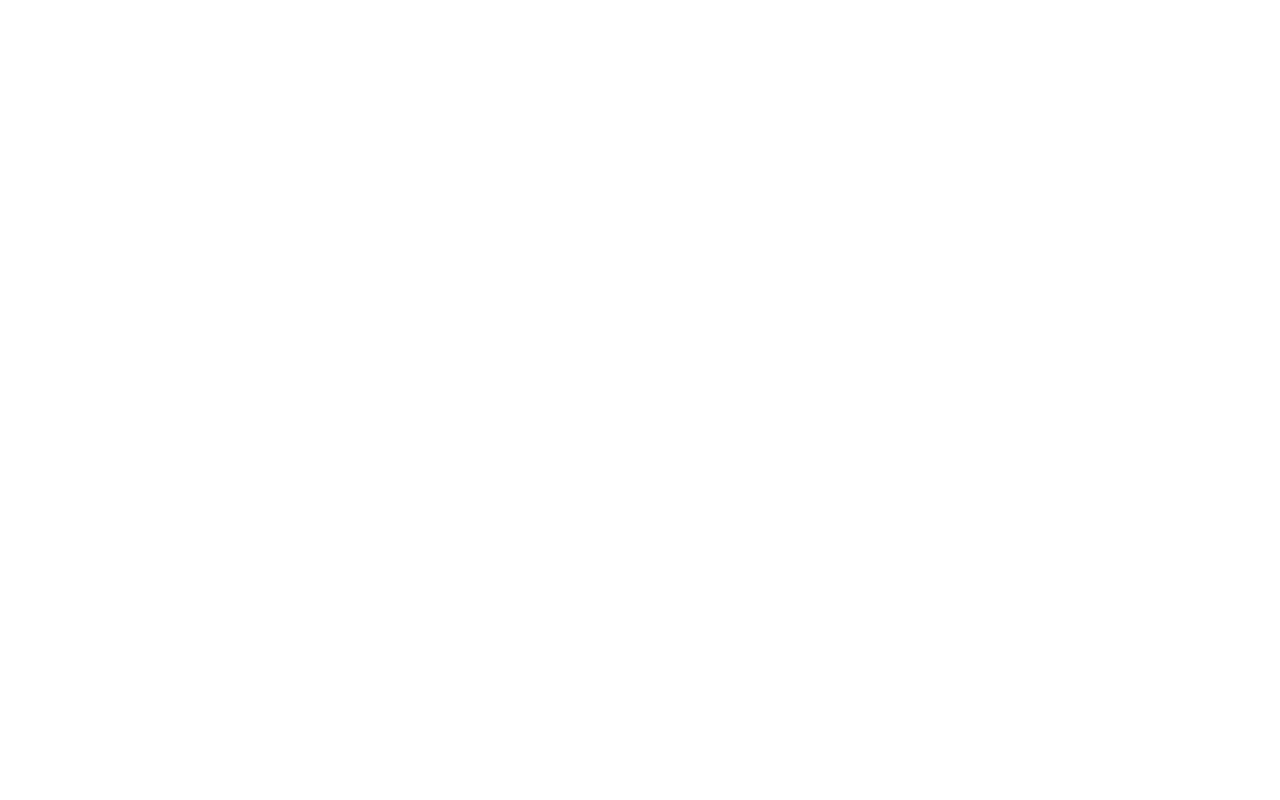
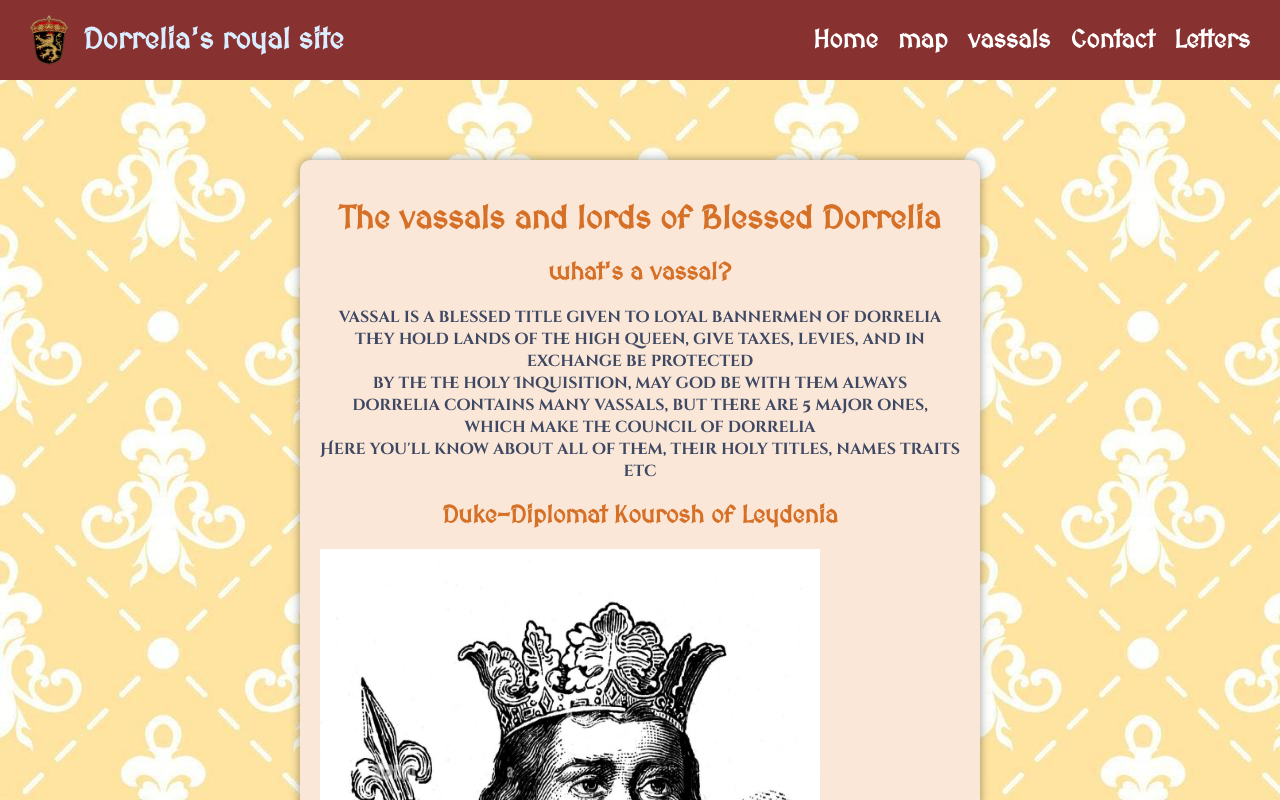
Before and after one commit to ubisuft/the-class, a plain HTML site: page vassals.html in a window 1280 px wide. Shown: the top 800 px of the page. Drawn offline with Linux system fonts and the light colour scheme.

Commit message:
vassals tab added

```diff
--- /dev/null
+++ b/style.vassals.css
@@ -0,0 +1,121 @@
+html {
+
+    background-size: auto;
+
+
+  }
+  body {
+      position: relative;
+    z-index: 0;
+    margin: 0;
+    padding: 0;
+    min-height: 100vh; /* fills viewport height, but allows scrolling */
+    /* Remove flexbox properties */
+    }
+
+
+      body::before {
+          content: '';
+          position: absolute;
+          top: 0; left: 0; right: 0; bottom: 0;
+          background-image: url('damask-fleur-de-lis-pattern-origin-seamless-background-wallpaper-fleur-de-lis-pattern-scandinavian-batik-digital-texture-design-for-print-printable-fabric-saree-border-vector.jpg');
+          background-repeat: repeat;
+          background-size: auto; /* or a specific size like 200px */
+          opacity: 1;
+          z-index: -1;
+          height: 100%;
+    }
+  h1, h2, h3 {
+
+  color: rgb(214, 112, 39);
+  font-family: 'medievalsharp';
+  text-align: center;
+  }
+  p, h4, h5, h6 {
+
+     color:rgb(62, 72, 99);
+     font-family: 'cinzel decorative', cursive;
+     text-align: center;
+     font-weight: bold;
+  }
+  #rect {
+      width: 50%;          /* or whatever width you want */
+    min-height: 100%vh;
+    margin: 80px auto 40px;  /* top, horizontal auto (centers), bottom */
+    background-color: #fae7d7;
+    box-shadow: 0 0 10px rgba(0,0,0,0.4);
+    padding: 20px;
+    border-radius: 10px;
+    position: relative;
+    z-index: 1;
+  }
+  .site-header {
+      display: flex;
+      justify-content: space-between;
+      align-items: center;
+      background-color: #883131; /* Dark brown */
+      padding: 15px 30px;
+      color: white;
+      position: sticky;
+      top: 0;
+      z-index: 10;
+    }
+
+    .logo-name {
+      display: flex;
+      align-items: center;
+      font-family: 'medievalsharp';
+    }
+
+    .logo {
+      height: 50px;
+      width: auto;
+      margin-right: 15px;
+    }
+
+    .site-title {
+      font-family: 'medievalsharp';
+      font-size: 1.8rem;
+      margin: 0;
+      color: rgb(219, 238, 255);
+    }
+
+    .site-nav ul {
+      list-style: none;
+      display: flex;
+      gap: 20px;
+      margin: 0;
+      padding: 0;
+      font-family: 'medievalsharp';
+    }
+
+    .site-nav a {
+      color: white;
+      text-decoration: none;
+      font-weight: bold;
+      transition: color 0.3s;
+      font-family: 'medievalsharp';
+      display: flex;
+    padding: 0;
+    margin: 0;
+    list-style: none;
+    }
+
+    .site-nav a:hover {
+      color: #FFD700; /* Gold on hover */
+    }
+    li {
+      font-size: 25px;
+      color: rgb(218, 180, 189);
+    }
+    .site-nav ul li {
+      flex: 1;                /* each <li> grows equally */
+      text-align: center;     /* center text inside each item */
+    }
+    h5{
+      font-size: 20px;
+    }
+    .johan {
+        height: 600px;
+        width: 500px;
+    }
--- a/vassals.html
+++ b/vassals.html
@@ -0,0 +1,70 @@
+<!DOCTYPE html>
+<html>
+    <head>
+        <title>vassals</title>
+        <link rel="stylesheet" href="style.vassals.css">
+        <link rel="preconnect" href="https://fonts.googleapis.com">
+<link rel="preconnect" href="https://fonts.gstatic.com" crossorigin>
+<link href="https://fonts.googleapis.com/css2?family=Cinzel+Decorative:wght@400;700;900&family=MedievalSharp&display=swap" rel="stylesheet">
+    </head>
+    <body>
+        <header class="site-header">
+            <div class="logo-name">
+              <img src="dorrenia's flag.png" alt="Site Logo" class="logo">
+              <h1 class="site-title">Dorrelia's royal site</h1>
+            </div>
+            <nav class="site-nav">
+              <ul>
+                <li><a href="home.html">Home</a></li>
+                <li><a href="map.html">map</a></li>
+                <li><a href="vassals.html">vassals</a></li>
+                <li><a href="contact.html">Contact</a></li>
+                <li><a href="index.html">Letters</a></li>
+              </ul>
+            </nav>
+          </header>
+          <div id="rect">
+          </header>
+            <h1>The vassals and lords of Blessed Dorrelia</h1>
+            <h2>what's a vassal?</h2>
+            <p>vassal is a blessed title given to loyal bannermen of dorrelia<br>
+             they hold lands of the high queen, give taxes, levies, and in exchange be protected<br>
+            by the the holy Inquisition, may god be with them always<br>
+            dorrelia contains many vassals, but there are 5 major ones, which make the council of dorrelia<br>
+            Here you'll know about all of them, their holy titles, names traits etc<br></p>
+            <h2>Duke-Diplomat Kourosh of Leydenia</h2>
+            <img class="johan" src="images/johan baner.jpg">
+            <p>a well known diplomat of kingdom, he rules with mercy, power and kindness the Leydenia,<br> the seat of Leydeno dynasty, his realm
+            is a wettland,<br> strategic and in some parts prospouros, the lords of Leydenia are famous as great debaitors<br> negotiatiors, his loyalty is legendry, and hardly<br>
+        anyone could challenge him in negotiation, right now his great duke is in<br> crownlands, trying to Prevent any interviene, may he live and be succefull</p>
+        <h2>Marshal Mehran van Helmia</h2>
+        <img src="images/robert bruce.jpg">
+        <p>Mehran van Helmia, a cunning, militarist man, he owns the great castle of Helmia, soliders<br> of Helmia had been famous as warriors for many decades as<br> good warriors
+        even though a military man, He's knowledge in other things too, a well known logician,<br> and law learner, his realm helmia, is mountainous,<br> strategic, but a bit weaker in economical terms,
+         his realm, he's right now<br> in mountains of Helmia, marching south with cavarly, may he crush the cutthroats </p>
+         <h2>Negin de Bordeleux</h2>
+        <img src="images/isabella-6.jpg">
+         <p>Negin is a famous dukess and streward of the crown, she also has some<br> connections whith southern cutthroats, she could<br> manipulate them into chaos, and make them an easier target,<br>
+         she's a skilled diplomat in... Dirty diplmacy, scheming, manipulating,<br> etc, her realm, Bordeleux is an important cultural and trade center, making her<br> prosperous
+        she's currently managing the high hall economy in near-wartime.<br> she also contains a big network of connections into every class</p>
+        <h2>Margrave Ilia von Baltenheim</h2>
+        <img class="johan" src="images/wallenstein.jpg">
+        <p>Ilia is a famous taction-schemer, as the master of schemes in court, he<br> owns great influence in court, this site was created by his<br> help and demand, He's very famous for
+        for wars of the great knives, where he and kourosh<br> succefully overwehlmed the previus vassal of crown, the twins of<br> swertia, the twins fate is still questioned<br> many believe they're imprisoned
+    in the Baltenheim prisons, <br> a great rallier of men, alliance maker, and taction, his realm is just<br> at the border of southern cutthroats, making it militarised,<br>he owns the title of "Margrave"
+as he's in borderlands, he's currently raising an army across dorrelia to march south</p>
+        <h2>The grand inquisitor</h2>
+        <img class="johan" src="images/the grand inquisitor.jpg">
+        <p>The Grand Inquisitor is famed across Dorrelia for her sharp memory and unmatched mastery of speech.
+            As guardian of the proper tongue, she commands both fear and respect in courtly circles.
+            She gained power during the long debates of Nine Tongues, where her corrections silenced even the eldest lords.
+            Legends speak of her quill breaking lesser wills — her notes said to be sharper than blades.
+            Her lands lie in the heart of Dorrelia, where every student must speak true or be corrected.
+            Now, with dark whispers rising in the south, she prepares a campaign not of swords, but of syllables and shame.
+            None mispronounce and walk away unchanged.
+            </p>
+         <h1>Dorrelia, Our Beloved Dorrelia</h1>
+          </div>
+        </header>
+    </body>
+</html>
```
Also changed, not shown: contact.html (+16 -0 lines), home.html (+16 -0 lines), index.html (+5 -5 lines), map.html (+16 -0 lines), images/isabella-6.jpg (added), images/johan baner.jpg (added), images/robert bruce.jpg (added), images/the grand inquisitor.jpg (added), images/wallenstein.jpg (added).
